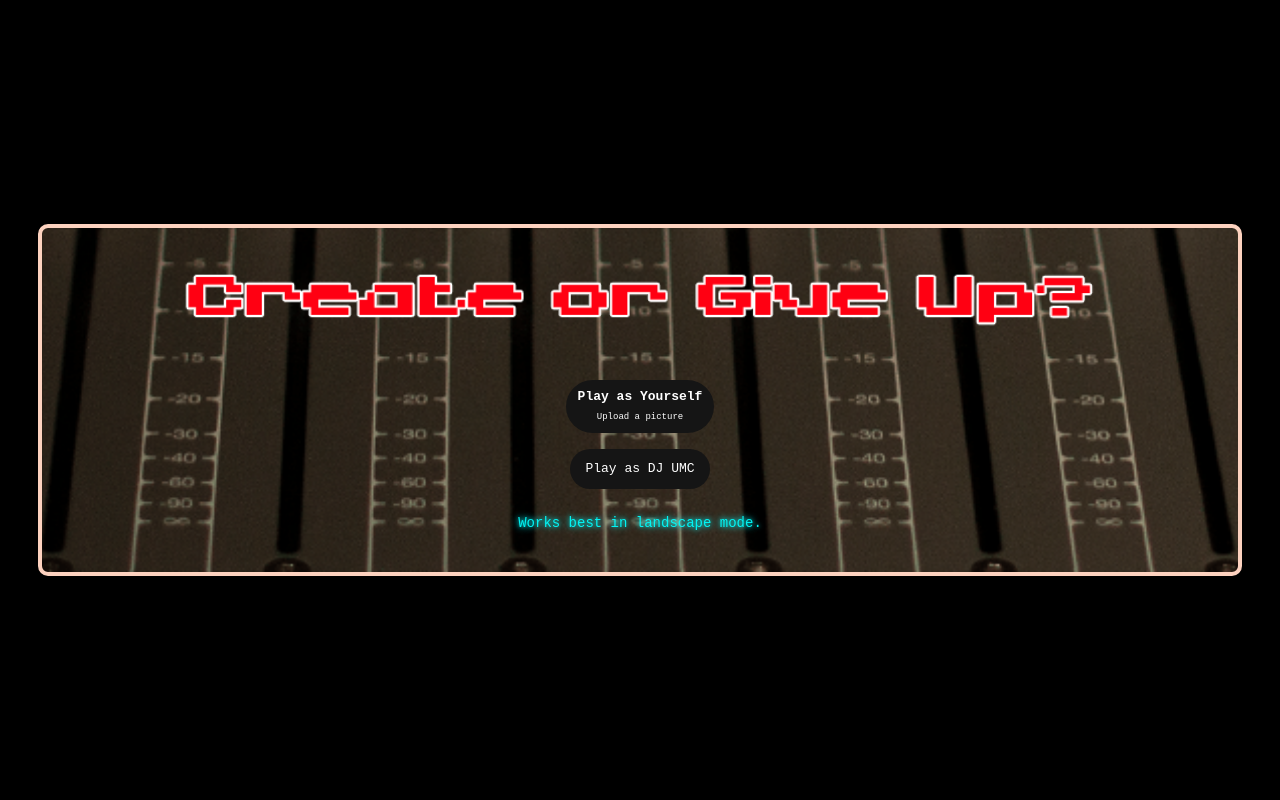
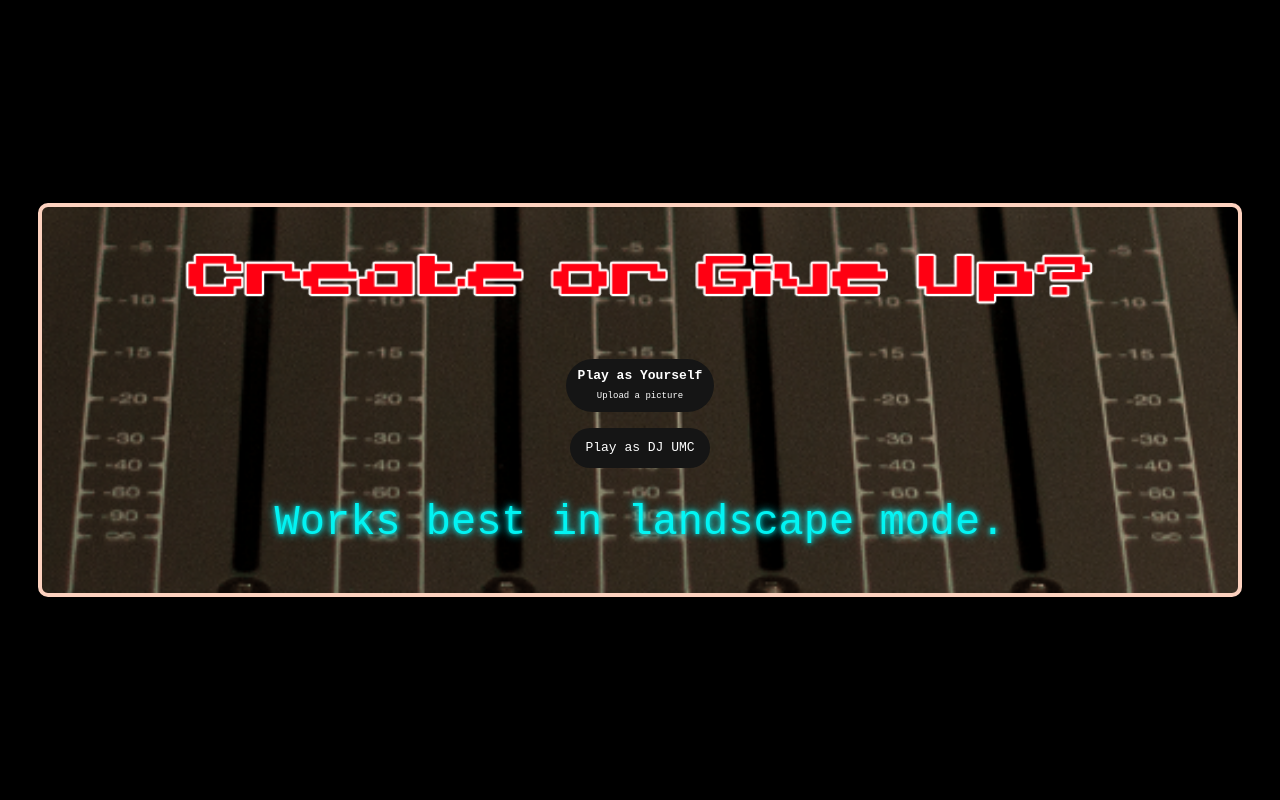
Before and after one commit to worldmediafirm/BillieJeanGame, a PHP site: page /main.html in a window 1280 px wide. Run offline with PHP 8.4, Linux system fonts and the light colour scheme.

Commit message:
Resizing the p element in main.html

```diff
--- a/main.css
+++ b/main.css
@@ -376,7 +376,7 @@ body {
 .landscape-hint {
   text-align: center;
   color: #00ffff;
-  font-size: 14px;
+  font-size: 42px;
   margin-top: 12px;
   margin-bottom: 12px;
   opacity: 0.95;
```
